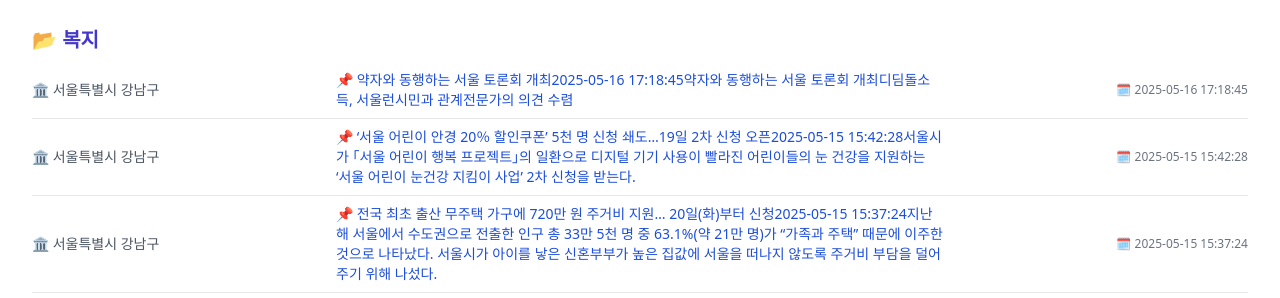
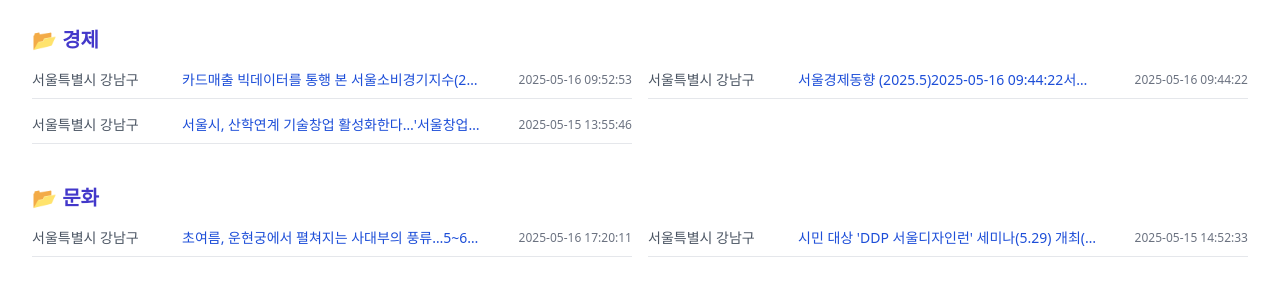
Before and after one commit to ThomasJayoo/localdream-frontend, a React (Create React App) app: page / in a window 1280 px wide. Shown: the part 482-780 px from the top of the page. Built offline with nearby package versions, Linux system fonts and the light colour scheme.

Commit message:
뉴스 2단 한 줄 정렬: 지자체 | 제목 | 게시일자, 아이콘 제거, 전체 카테고리 표시

```diff
--- a/src/components/NewsByCategory.jsx
+++ b/src/components/NewsByCategory.jsx
@@ -1,7 +1,5 @@
 
 import React, { useState, useEffect } from "react";
-
-const allowedCategories = ["복지", "축제", "관광홍보", "건설행정", "인구대책", "커뮤니티뉴스"];
 
 function extractCategory(text) {
   const match = text.match(/\[([^\]]+)\]/);
@@ -19,7 +17,7 @@ function processNewsByCategory(flattenedNews) {
   for (const item of flattenedNews) {
     const category = extractCategory(item.text);
     const date = extractPostDate(item.text);
-    if (!allowedCategories.includes(category) || !date) continue;
+    if (!category || !date) continue;
 
     const cleanedItem = {
       title: item.text.replace(/\[.*?\]/g, "").trim(),
@@ -69,19 +67,19 @@ export default function NewsByCategory() {
       {Object.entries(newsData).map(([category, items]) => (
         <div key={category}>
           <h2 className="text-xl font-bold text-indigo-700 mb-4">📂 {category}</h2>
-          <div className="space-y-2">
+          <div className="grid grid-cols-1 md:grid-cols-2 gap-4">
             {items.map((item, idx) => (
               <div
                 key={idx}
                 className="flex flex-col md:flex-row md:items-center justify-between border-b pb-2"
               >
-                <div className="text-sm text-gray-600 md:w-1/4">🏛 {item.local}</div>
-                <div className="text-sm font-medium text-blue-700 md:w-2/4">
+                <div className="text-sm text-gray-600 md:w-1/4">{item.local}</div>
+                <div className="text-sm font-medium text-blue-700 md:w-2/4 truncate">
                   <a href={item.url} target="_blank" rel="noreferrer" className="hover:underline">
-                    📌 {item.title}
+                    {item.title}
                   </a>
                 </div>
-                <div className="text-xs text-gray-500 text-right md:w-1/4">🗓 {item.date}</div>
+                <div className="text-xs text-gray-500 text-right md:w-1/4">{item.date}</div>
               </div>
             ))}
           </div>
```
